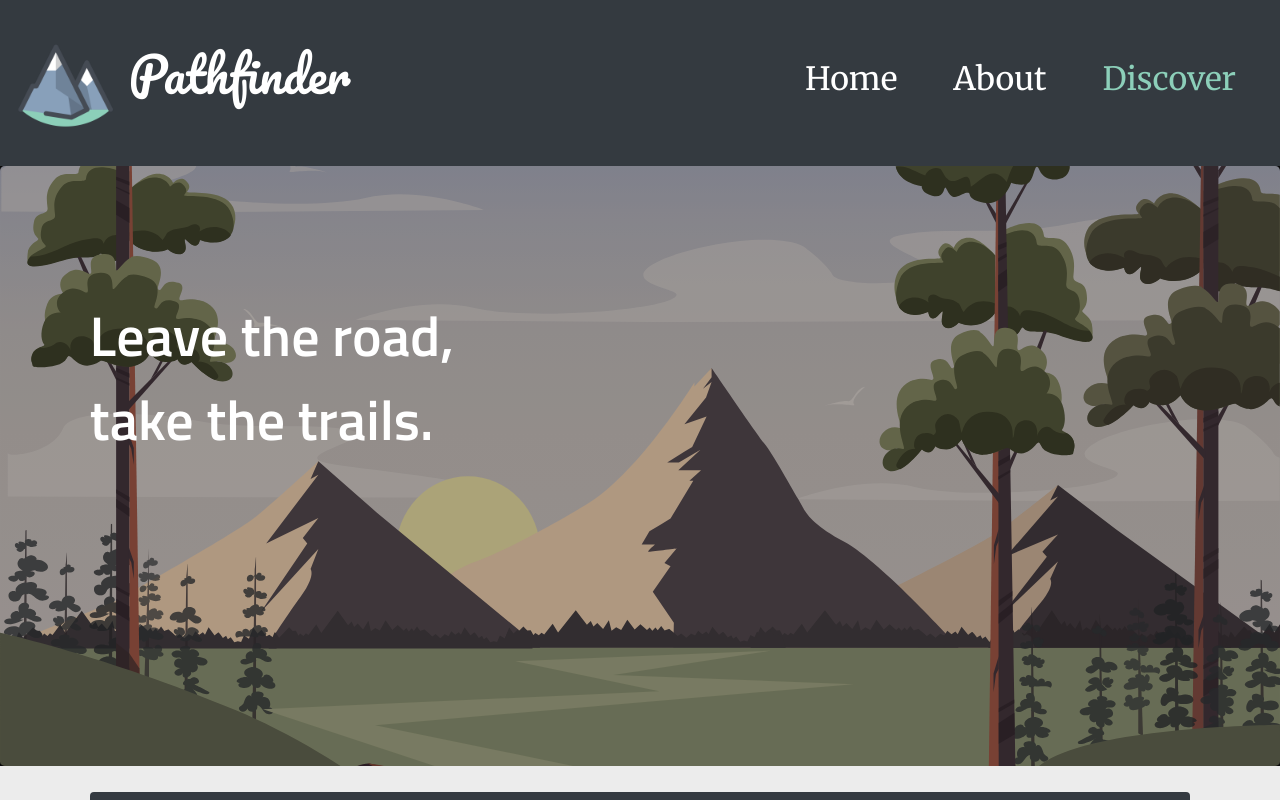
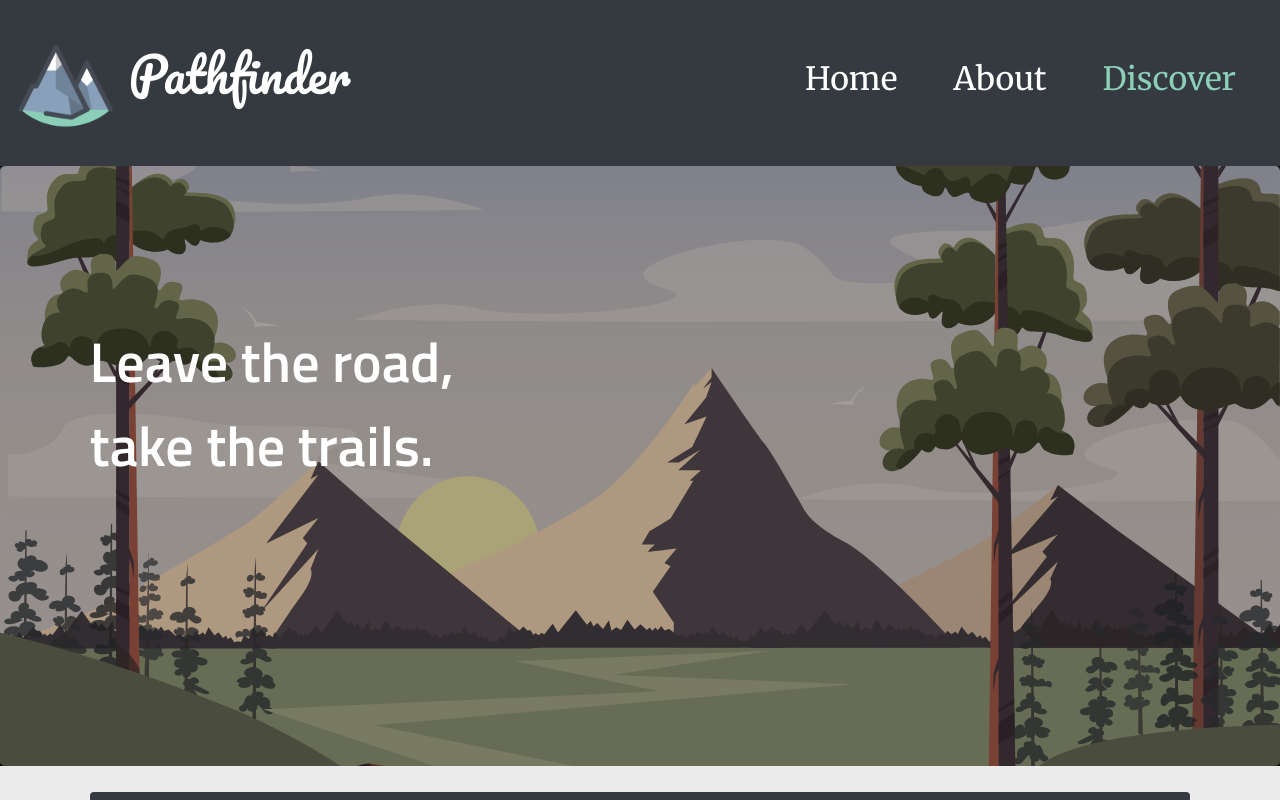
Before and after one commit to LuMolinari/Pathfinder, a Vue app: page /discover in a window 1280 px wide. Shown: the top 800 px of the page. Built offline with nearby package versions, Linux system fonts and the light colour scheme; what v-calendar would draw is missing.

Commit message:
Change hero padding style

```diff
--- a/src/components/DiscoverHero.vue
+++ b/src/components/DiscoverHero.vue
@@ -23,8 +23,7 @@ export default {
   background-repeat: no-repeat;
   background-position: center;
   color: #fff;
-  padding-top: 10%;
-  padding-left: 7%;
+  padding: 12% 7%;
   position: relative;
 }
 
```
